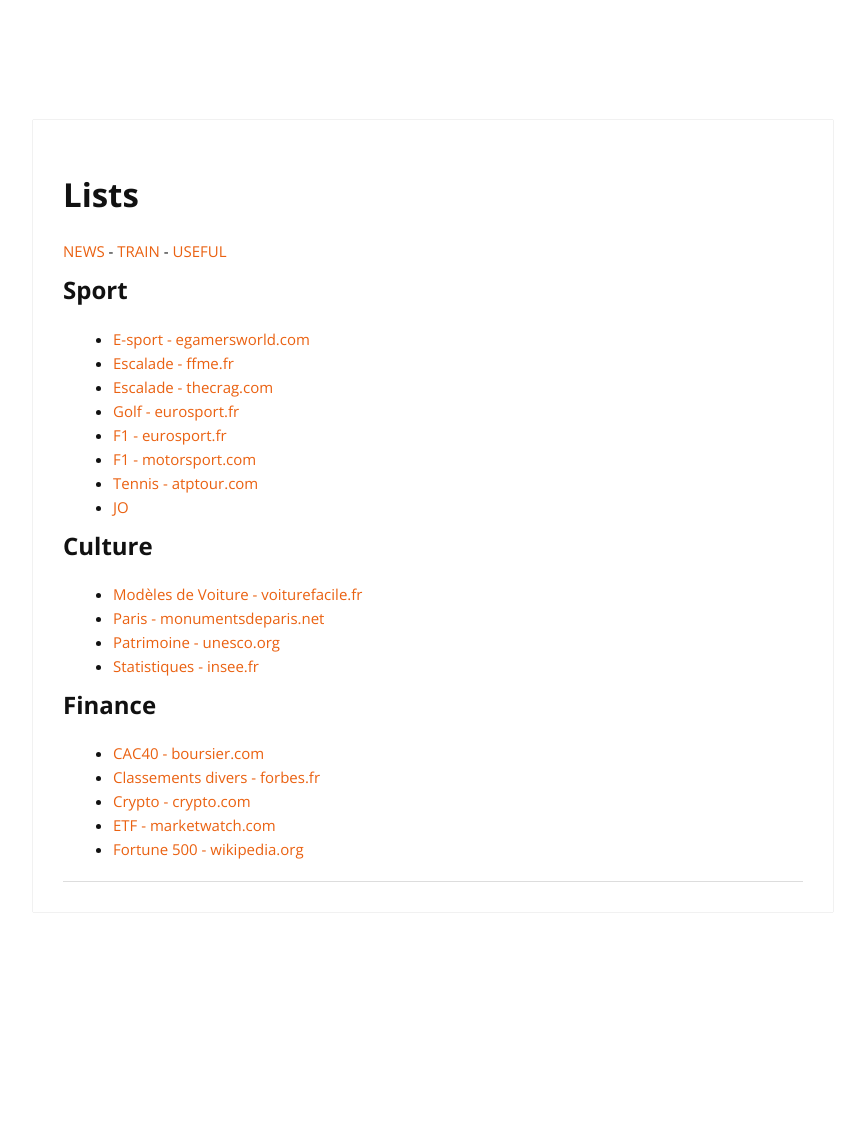
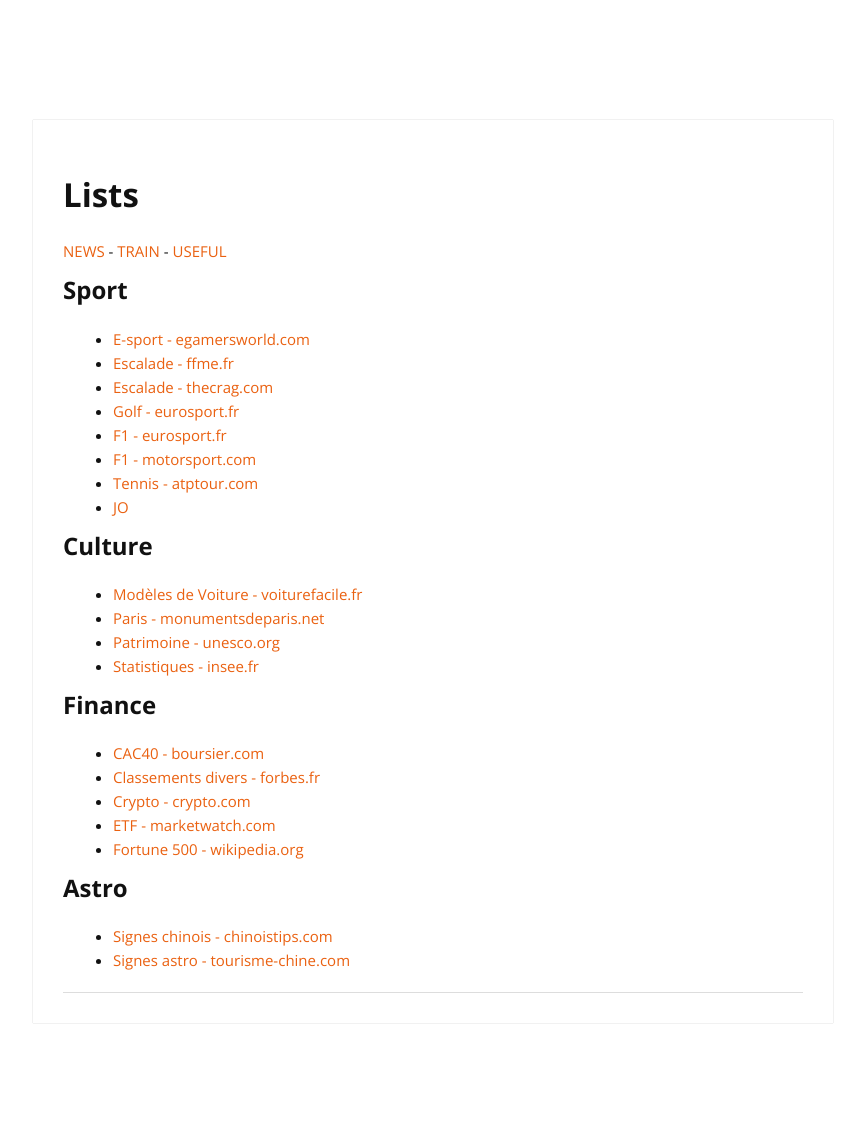
Before and after one commit to cylmat/cylmat.github.io, a Jekyll site: the page built from _pages/lists.md, in a window 1280 px wide. Shown: the whole page, without its empty margins (207-1072 px from the left). Built offline with Jekyll 4.4.1, drawn with Linux system fonts in a browser that asks for light colours; nearby versions of some CDN libraries; before the commit the page ends 1020 px from its top, so only the background shows below that.

Commit message:
Update lists.md

```diff
--- a/_pages/lists.md
+++ b/_pages/lists.md
@@ -31,3 +31,8 @@
 - [Crypto - crypto.com](https://crypto.com/price)
 - [ETF - marketwatch.com](https://www.marketwatch.com/tools/top-25-etfs)
 - [Fortune 500 - wikipedia.org](https://fr.m.wikipedia.org/wiki/Fortune_Global_500)
+
+## Astro
+
+- [Signes chinois - chinoistips.com](https://chinoistips.com/signes-chinois)
+- [Signes astro - tourisme-chine.com](https://tourisme-chine.com/signes-astrologiques-chinois)
```
